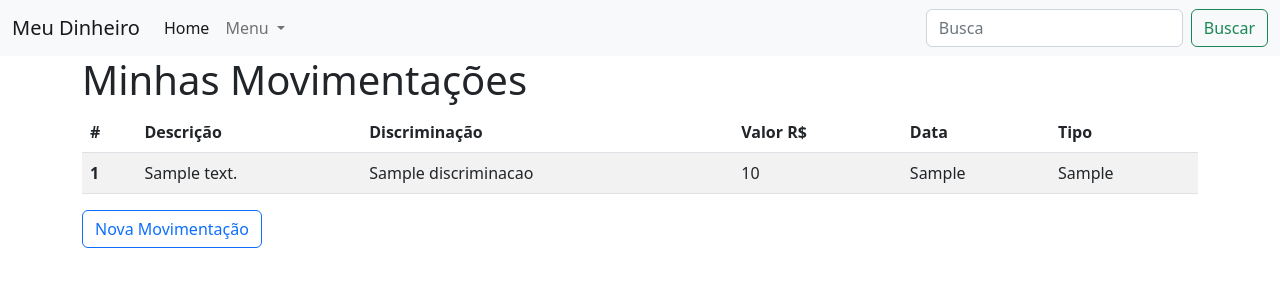
After one commit to italofarias/meudinheiro, a Django app: template templates/movimentacoes/lista_movimentacoes.html in a window 1280 px wide. The commit adds this page. Shown: the top 300 px of the page. Run offline with Django 4.2, Linux system fonts and the light colour scheme; the template is opened without the code that fills it: most values are stand-ins (such as "Sample title", 1, 10 or a date in 2020); some libraries are stand-ins or nearby versions.

Commit message:
Adicionado movimentações

```diff
--- /dev/null
+++ b/apps/movimentacoes/admin.py
@@ -0,0 +1,3 @@
+from django.contrib import admin
+
+# Register your models here.
--- /dev/null
+++ b/apps/movimentacoes/apps.py
@@ -0,0 +1,6 @@
+from django.apps import AppConfig
+
+
+class MovimentacoesConfig(AppConfig):
+    default_auto_field = 'django.db.models.BigAutoField'
+    name = 'movimentacoes'
--- /dev/null
+++ b/apps/movimentacoes/tests.py
@@ -0,0 +1,3 @@
+from django.test import TestCase
+
+# Create your tests here.
--- a/meudinheiro/settings.py
+++ b/meudinheiro/settings.py
@@ -49,6 +49,7 @@ APPS_TERCEIROS = [
 
 APPS_PROJETO = [
     'geral.apps.GeralConfig',
+    'movimentacoes.apps.MovimentacoesConfig',
 ]
 
 INSTALLED_APPS = DJANGO_APPS + APPS_TERCEIROS + APPS_PROJETO
--- a/meudinheiro/urls.py
+++ b/meudinheiro/urls.py
@@ -20,6 +20,7 @@ from django.conf.urls.static import static
 
 urlpatterns = [
     path('admin/', admin.site.urls),
+    path('movimentacoes/', include('movimentacoes.urls', namespace='movimentacoes')),
     path('', include('geral.urls', namespace='geral')),
 ]
 
--- a/templates/base.html
+++ b/templates/base.html
@@ -26,8 +26,7 @@
             </a>
             <ul class="dropdown-menu">
               <li><a class="dropdown-item" href="{% url 'geral:lista_categorias' %}">Categorias</a></li>
-              <li><a class="dropdown-item" href="#">Receitas</a></li>
-              <li><a class="dropdown-item" href="#">Despesas</a></li>
+              <li><a class="dropdown-item" href="{% url 'movimentacoes:lista_movimentacoes' %}">Movimentações</a></li>
               <li>
                 <hr class="dropdown-divider">
               </li>
--- /dev/null
+++ b/templates/movimentacoes/lista_movimentacoes.html
@@ -0,0 +1,40 @@
+{% extends 'base.html' %}
+
+{% block titulo %} Minhas Movimentações | {{ block.super }} {% endblock titulo %}
+
+{% block corpo %}
+
+    <div class="container">
+        <div class="row">
+            <div class="col">
+                <h1>Minhas Movimentações</h1>
+                <table class="table table-striped">
+                    <thead>
+                        <tr>
+                            <th scope="col">#</th>
+                            <th scope="col">Descrição</th>
+                            <th scope="col">Discriminação</th>
+                            <th scope="col">Valor R$</th>
+                            <th scope="col">Data</th>
+                            <th scope="col">Tipo</th>
+                        </tr>
+                    </thead>
+                    <tbody>
+                        {% for movimentacao in movimentacoes %}
+                            <tr>
+                                <th scope="row">{{ movimentacao.id }}</th>
+                                <td>{{ movimentacao.descricao }}</td>
+                                <td>{{ movimentacao.discriminacao }}</td>
+                                <td>{{ movimentacao.valor }}</td>
+                                <td>{{ movimentacao.data_criacao }}</td>
+                                <td>{{ movimentacao.get_tipo_display }}</td>
+                            </tr>
+                        {% endfor %}
+                    </tbody>
+                </table>
+                <a class="btn btn-outline-primary" href="">Nova Movimentação</a>
+            </div>
+        </div>
+    </div>
+
+{% endblock corpo %}
```
Also changed, not shown: apps/movimentacoes/forms.py (added, +10 -0 lines), apps/movimentacoes/models.py (added, +24 -0 lines), apps/movimentacoes/urls.py (added, +9 -0 lines), apps/movimentacoes/views.py (added, +36 -0 lines), apps/movimentacoes/__init__.py (added), apps/movimentacoes/migrations/0001_initial.py (added), apps/movimentacoes/migrations/0002_movimentacao_usuario.py (added), apps/movimentacoes/migrations/0003_alter_movimentacao_discriminacao.py (added), apps/movimentacoes/migrations/__init__.py (added).
